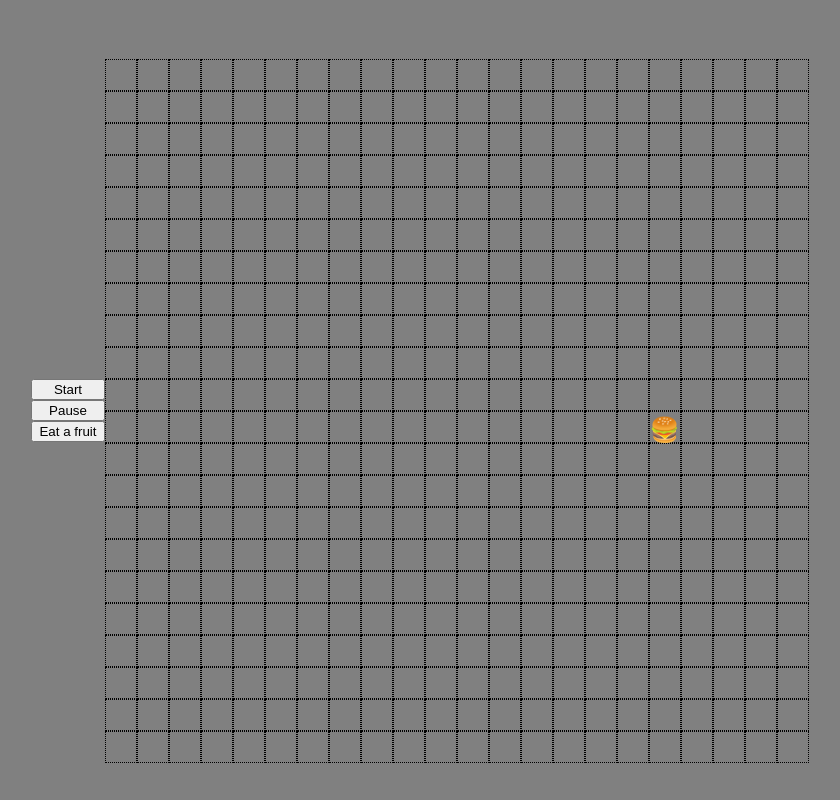
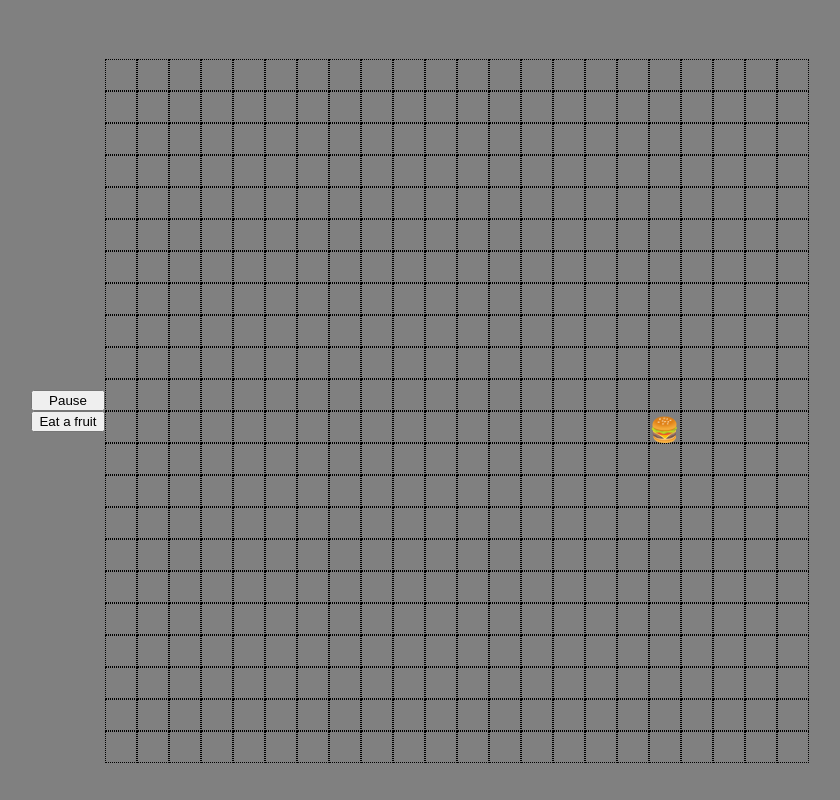
Before and after one commit to WarmSkin/Snake-Game, a plain HTML site: page index.html in a window 1280 px wide. Both pictures are taken after a click on the button "Start". Shown: the whole page, without its empty margins (220-1060 px from the left). Drawn offline with Linux system fonts and the light colour scheme.

Commit message:
Hide the pause button before game, change textcontent when click it

```diff
--- a/index.html
+++ b/index.html
@@ -15,7 +15,7 @@
     <section class="game-play">
         <section class="button">
             <button class="but" id="start-bt">Start</button>
-            <button class="but" id="pause-bt">Pause</button>
+            <button class="but" id="pause-bt" style="display: none">Pause</button>
             <button class="but" id="eat-bt">Eat a fruit</button>
         </section>
         <section class="board">
--- a/js/app.js
+++ b/js/app.js
@@ -38,11 +38,13 @@ let movePosition1, movePosition2, eatFruit = false;
 /*------------------------ Cached Element References ------------------------*/
 const messageEl = document.querySelector("#message");
 const boardEl = document.querySelector(".board");
+const startEl = document.querySelector('#start-bt');
+const pauseEl = document.querySelector('#pause-bt');
 
 /*----------------------------- Event Listeners -----------------------------*/
 boardEl.addEventListener('click', changeDirection);
-document.querySelector('#start-bt').addEventListener('click', game);
-document.querySelector('#pause-bt').addEventListener('click', () => pause = true);
+startEl.addEventListener('click', game);
+pauseEl.addEventListener('click', () => pause = !pause);
 document.querySelector('#eat-bt').addEventListener('click', () => eatFruit = true);
 
 
@@ -78,15 +80,21 @@ function changeDirection(e) {
 
 function game() {
     messageEl.innerHTML = "";
+    pauseEl.style.display = "";
     boardEl.style.display = "grid";
+    startEl.style.display = "none";
     let running = setInterval(gamePlay, 400);
 
 }
 
 function gamePlay() {
+    if(pause) {
+        pauseEl.innerHTML = "Continue";
+    }
     if(!pause){
-    snakeMove();
-    render();
+        pauseEl.innerHTML = "Pause";
+        snakeMove();
+        render();
     }
     if(win || lost)
         clearInterval(running);
```
